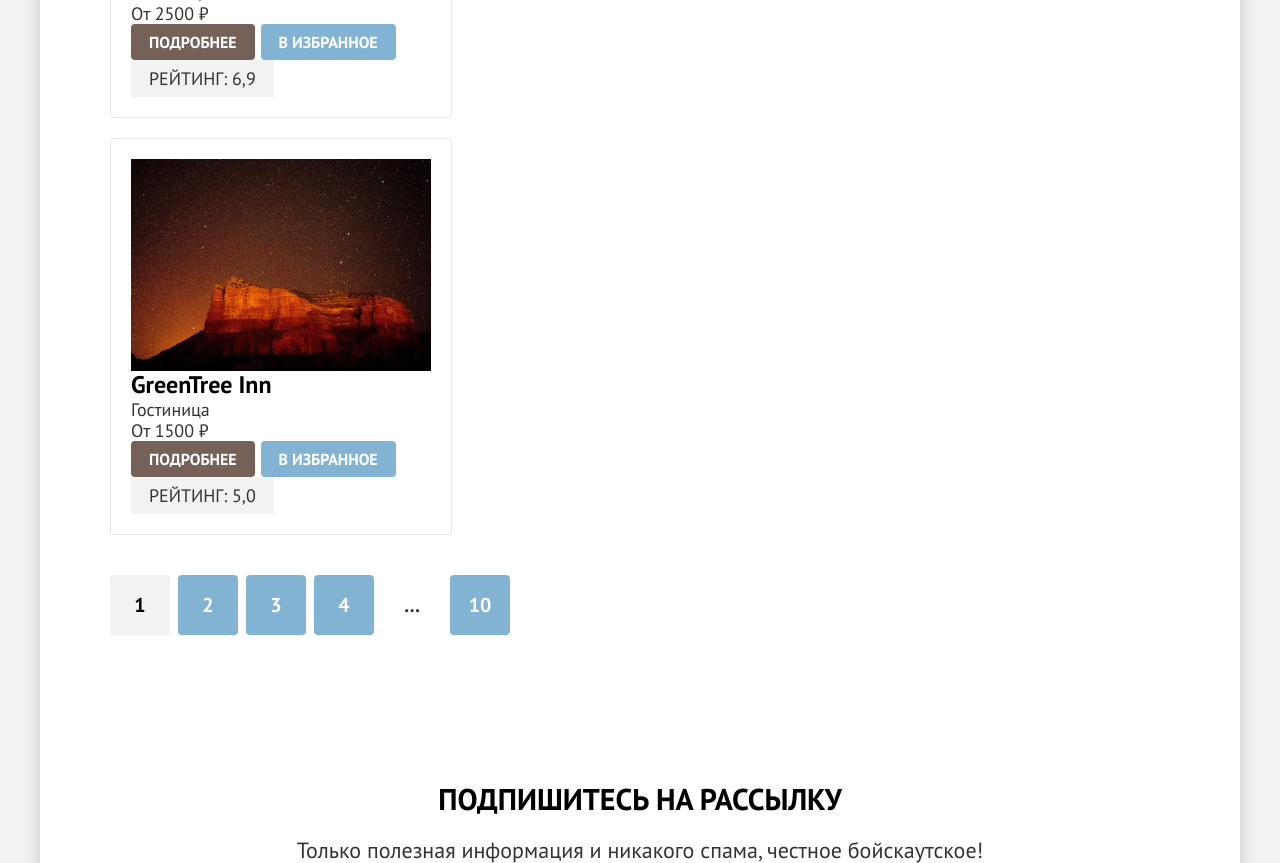
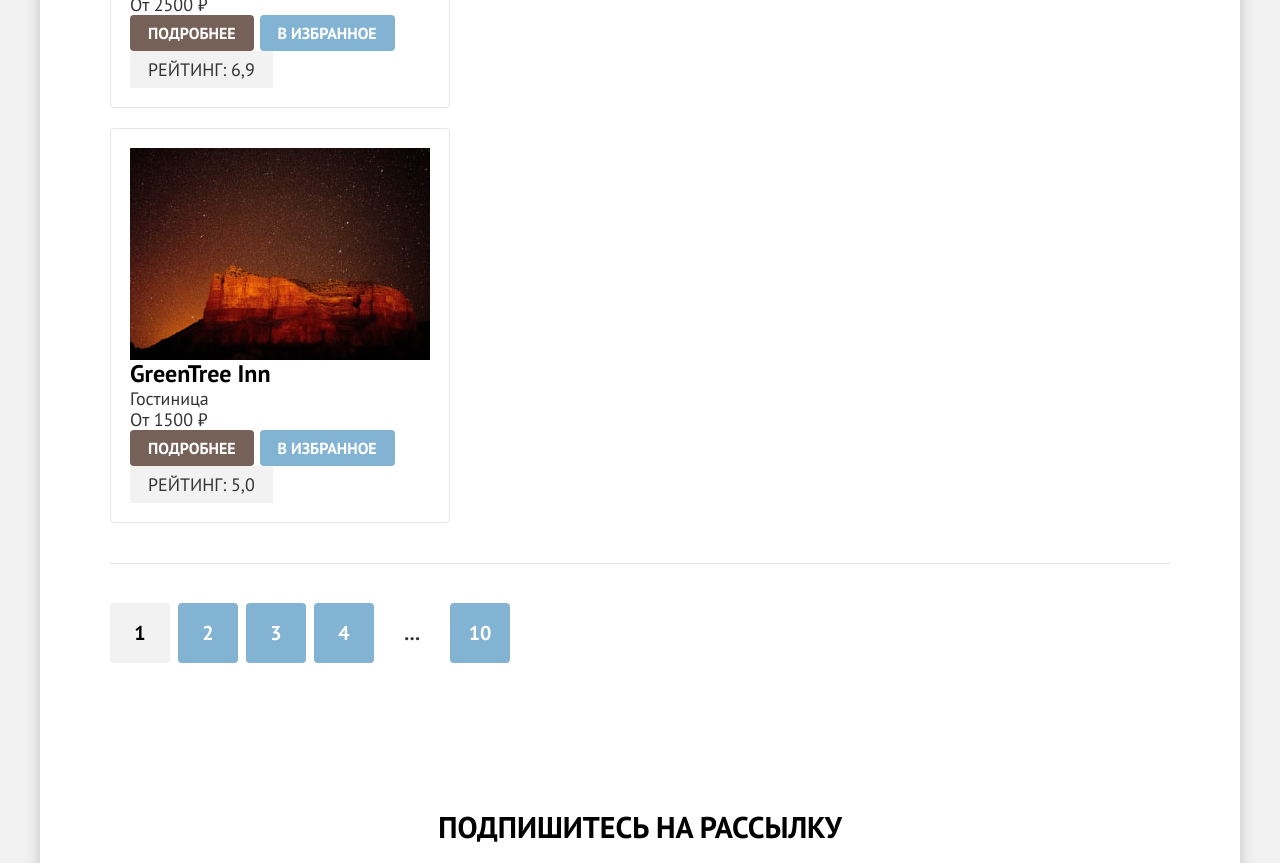
Before and after one commit to htmlacademy-htmlcss/228365-sedona-39, a plain HTML site: page catalog.html in a window 1280 px wide. Shown: the part 1799-2662 px from the top of the page. Drawn offline with Linux system fonts and the light colour scheme.

Commit message:
Добавляет стилизацию падингов

```diff
--- a/styles/styles.css
+++ b/styles/styles.css
@@ -24,6 +24,7 @@
   --color-dark-secondary: #333333;
   --color-light: #FFFFFF;
   --color-gray: #E5E5E5;
+  --color-gray-middle: #e6e6e6;
   --color-gray-light: #F2F2F2;
   --color-error: #FF5757;
   --color-focus: #68A2CA;
@@ -688,7 +689,7 @@ body {
   max-width: 290px;
   margin: 0;
   margin-left: auto;
-  padding: 14px 20px;
+  padding: 12px 20px;
   border: var(--border-gray-2);
   border-radius: var(--border-radius);
   font-size: 18px;
@@ -714,13 +715,14 @@ body {
 
 .view-list {
   display: flex;
+  align-self: flex-start;
   gap: 8px;
 }
 
 .view-item > .button {
   display: block;
-  width: 51px;
-  height: 51px;
+  width: 48px;
+  height: 48px;
   background-size: auto;
   background-repeat: no-repeat;
   background-position: center;
@@ -744,14 +746,14 @@ body {
   justify-content: start;
   align-items: start;
   gap: 20px;
-  margin-bottom: 40px;
+  margin-bottom: 80px;
 }
 
 .product-card {
   display: flex;
   flex-direction: column;
-  padding: 20px;
-  border: 1px solid #e6e6e6;
+  padding: 19px;
+  border: 1px solid var(--color-gray-middle);
   border-radius: var(--border-radius);
   -webkit-border-radius: var(--border-radius);
   -moz-border-radius: var(--border-radius);
@@ -801,6 +803,17 @@ body {
 .pagination-list {
   display: flex;
   gap: 8px;
+  position: relative;
+}
+
+.pagination-list::before {
+  content: "";
+  display: block;
+  position: absolute;
+  top: -40px;
+  width: 100%;
+  height: 1px;
+  background-color: #e6e6e6;
 }
 
 .pagination-link {
```
